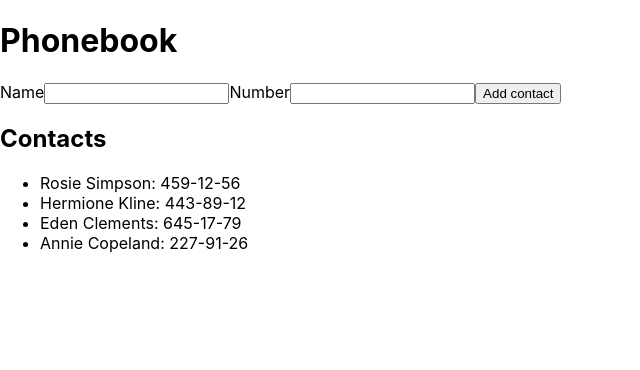
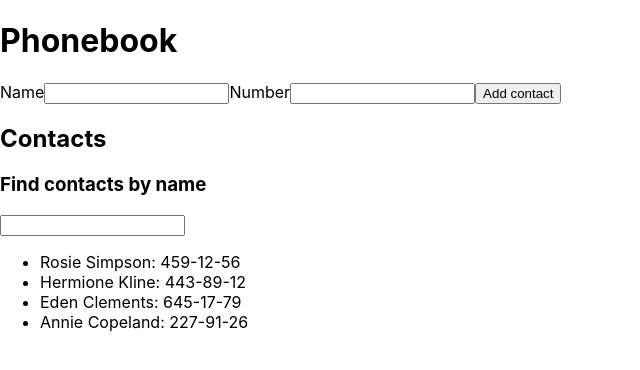
Before and after one commit to PokhilenkoD/goit-react-hw-02-phonebook, a React (Create React App) app: page / in a window 1280 px wide. Shown: the top 370 px of the page, without its empty margins (0-640 px from the left). Built offline with nearby package versions, Linux system fonts and the light colour scheme.

Commit message:
updates for deploy

```diff
--- a/src/components/App/App.jsx
+++ b/src/components/App/App.jsx
@@ -29,11 +29,11 @@ export class App extends Component {
     });
   };
 
-  filterContacts = (name) => {
-    this.state.contacts.filter(contact => {
-      console.log(contact)
-    })
-  }
+  // filterContacts = (name) => {
+  //   this.state.contacts.filter(contact => {
+  //     console.log(contact)
+  //   })
+  // }
 
   render() {
     const { contacts } = this.state;
@@ -43,7 +43,7 @@ export class App extends Component {
         <h1>Phonebook</h1>
         <ContactsForm addsContacts={this.addsNameContacts} />
         <h2>Contacts</h2>
-        {/* <Filter filterContacts={this.filterContacts} /> */}
+        <Filter filterContacts={this.filterContacts} />
         <ContactsList contacts={contacts} />
       </div>
     );
```
